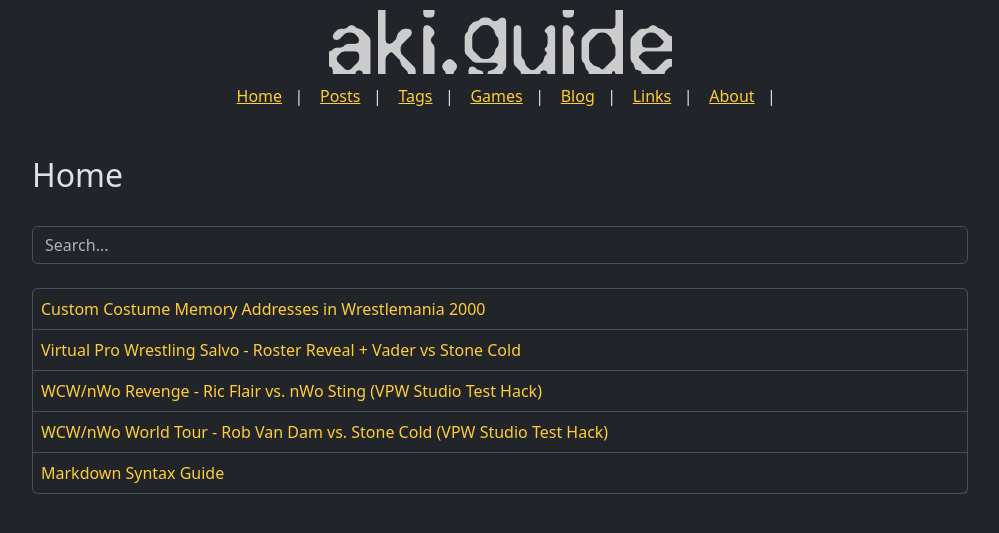
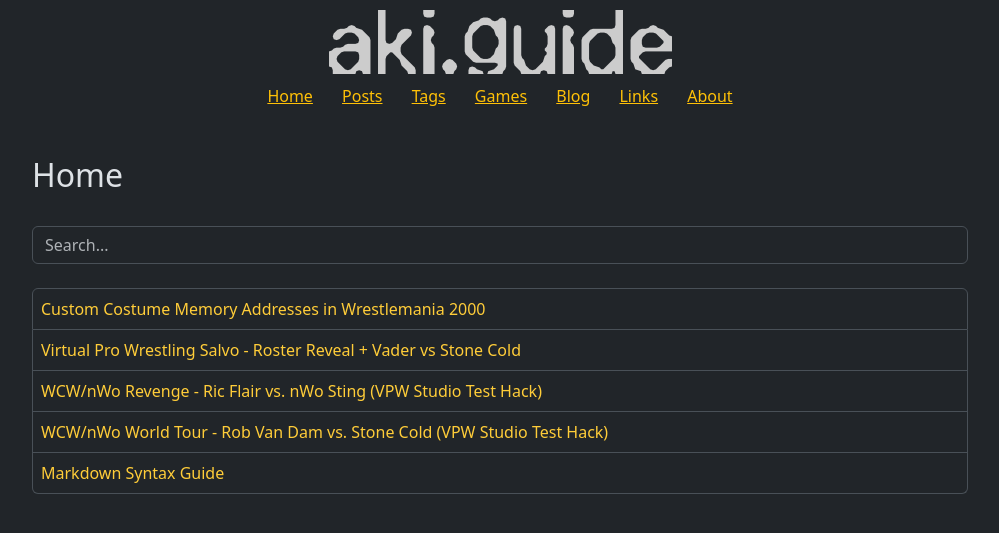
Before and after one commit to CxDrive/aki-guide, a Jekyll site: the page built from index.html, in a window 1280 px wide. Shown: the top 533 px of the page, without its empty margins (140-1139 px from the left). Built offline with Jekyll 4.4.1, drawn with Linux system fonts in a browser that asks for light colours.

Commit message:
Additional minor changes to nav.html.

```diff
--- a/_includes/nav.html
+++ b/_includes/nav.html
@@ -7,7 +7,7 @@
 
                         {% for item in site.data.nav.links %}
 
-                        &nbsp;&nbsp;&nbsp;<a href="{{ site.baseurl }}{{ item.url }}">{{ item.title }}</a>&nbsp;&nbsp;&nbsp;|
+                        &nbsp;&nbsp;&nbsp;<a class="link-warning" href="{{ site.baseurl }}{{ item.url }}">{{ item.title }}</a>&nbsp;&nbsp;&nbsp;
 
                         {% endfor %}
 
```
